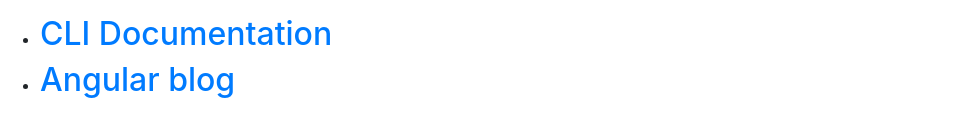
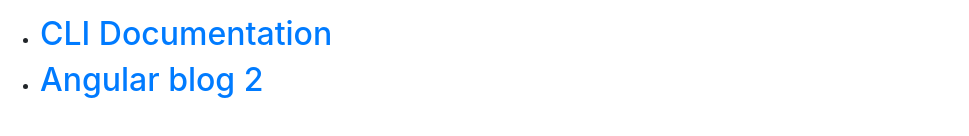
Before and after one commit to meiravss/nite-safe, an Angular app: page / in a window 1280 px wide. Shown: the part 434-570 px from the top of the page, without its empty margins (0-969 px from the left). Built offline with nearby package versions, Linux system fonts and the light colour scheme.

Commit message:
Update app.component.html

```diff
--- a/src/app/app.component.html
+++ b/src/app/app.component.html
@@ -14,7 +14,7 @@
     <h2><a target="_blank" rel="noopener" href="https://angular.io/cli">CLI Documentation</a></h2>
   </li>
   <li>
-    <h2><a target="_blank" rel="noopener" href="https://blog.angular.io/">Angular blog</a></h2>
+    <h2><a target="_blank" rel="noopener" href="https://blog.angular.io/">Angular blog 2</a></h2>
   </li>
 </ul>
 
```
